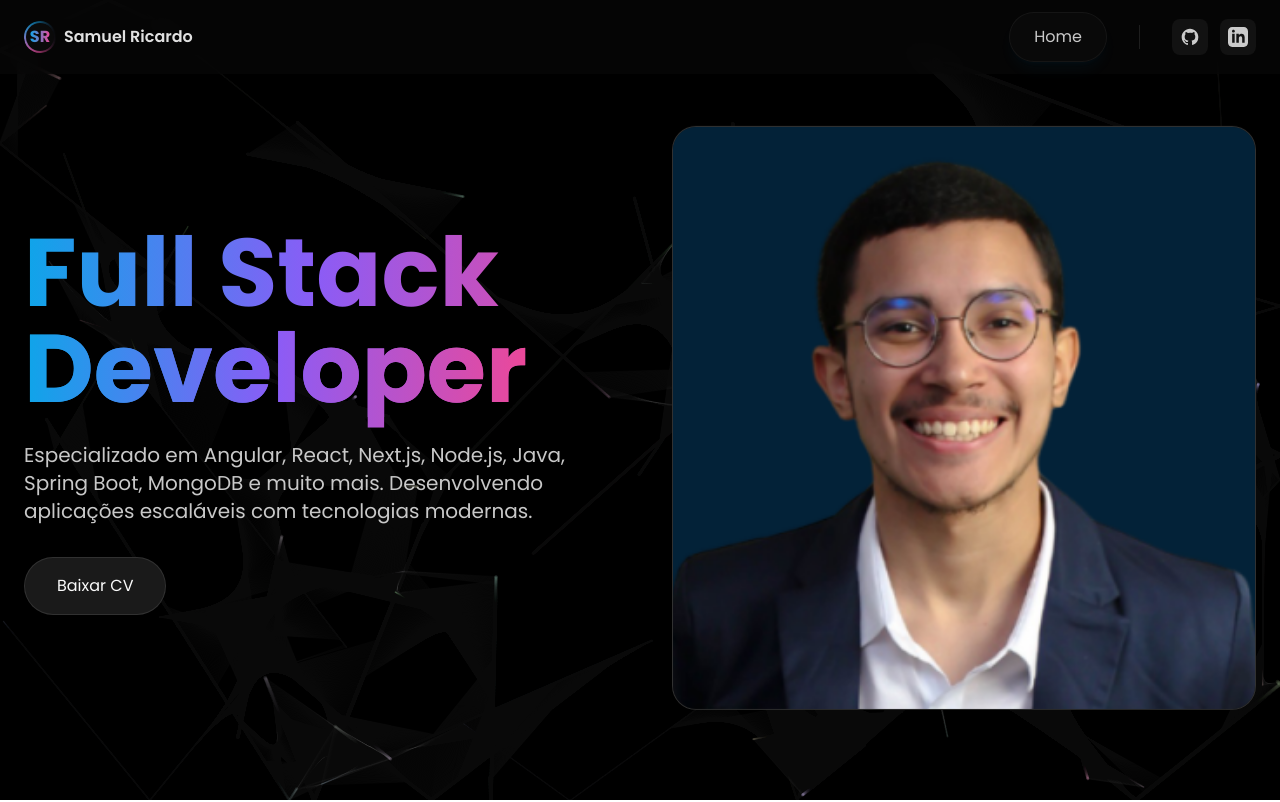
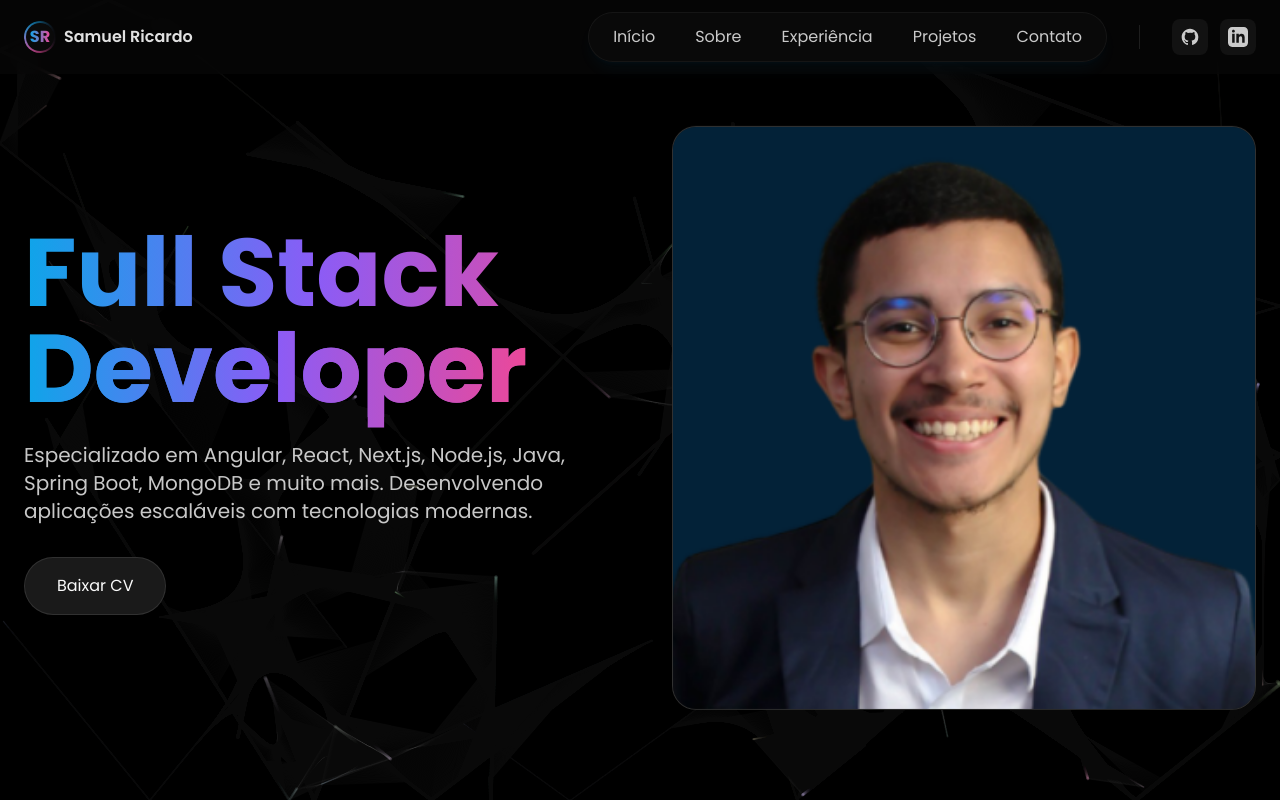
Before and after one commit to SamuelRicardos/portfolio-samuelricardo, a Next.js app: page / in a window 1280 px wide. Shown: the top 802 px of the page. Built offline with nearby package versions, Linux system fonts and the light colour scheme.

Commit message:
fix navbar

```diff
--- a/app/globals.css
+++ b/app/globals.css
@@ -5,6 +5,10 @@
 :root {
   --background: #ffffff;
   --foreground: #171717;
+}
+
+html {
+  scroll-behavior: smooth;
 }
 
 @media (prefers-color-scheme: dark) {
--- a/components/hero.tsx
+++ b/components/hero.tsx
@@ -9,7 +9,7 @@ export default function Hero() {
     const { scrollY } = useScroll();
     const y = useTransform(scrollY, [0, 500], [0, 100]);
     return (
-        <section className="min-h-screen relative overflow-hidden bg-black">
+        <section id="home" className="min-h-screen relative overflow-hidden bg-black">
             <ParticleCanvas />
             <div className="max-w-7xl mx-auto px-6 pt-32">
                 <div className="flex flex-col lg:flex-row items-center gap-16">
--- a/components/main.tsx
+++ b/components/main.tsx
@@ -150,7 +150,7 @@ export default function Main() {
     return (
         <>
         <SobreMim/>
-            <section className=" py-32 relative" id='work'>
+            <section className=" py-32 relative" id='projects'>
                 <div className="max-w-7xl mx-auto px-6">
 
 
--- a/components/navbar.tsx
+++ b/components/navbar.tsx
@@ -6,9 +6,12 @@ import { GithubIcon, LinkedInIcon} from './social-icons';
 import { Bars3Icon, XMarkIcon } from '@heroicons/react/24/outline';
 
 const navItems = [
-  { name: 'Home', href: '/' },
+  { name: 'Início', href: '#home' },
+  { name: 'Sobre', href: '#about' },
+  { name: 'Experiência', href: '#experience' },
+  { name: 'Projetos', href: '#projects' },
+  { name: 'Contato', href: '#contact' },
 ];
-
 
 const socialLinks = {
   github: "https://github.com/SamuelRicardos",
```
